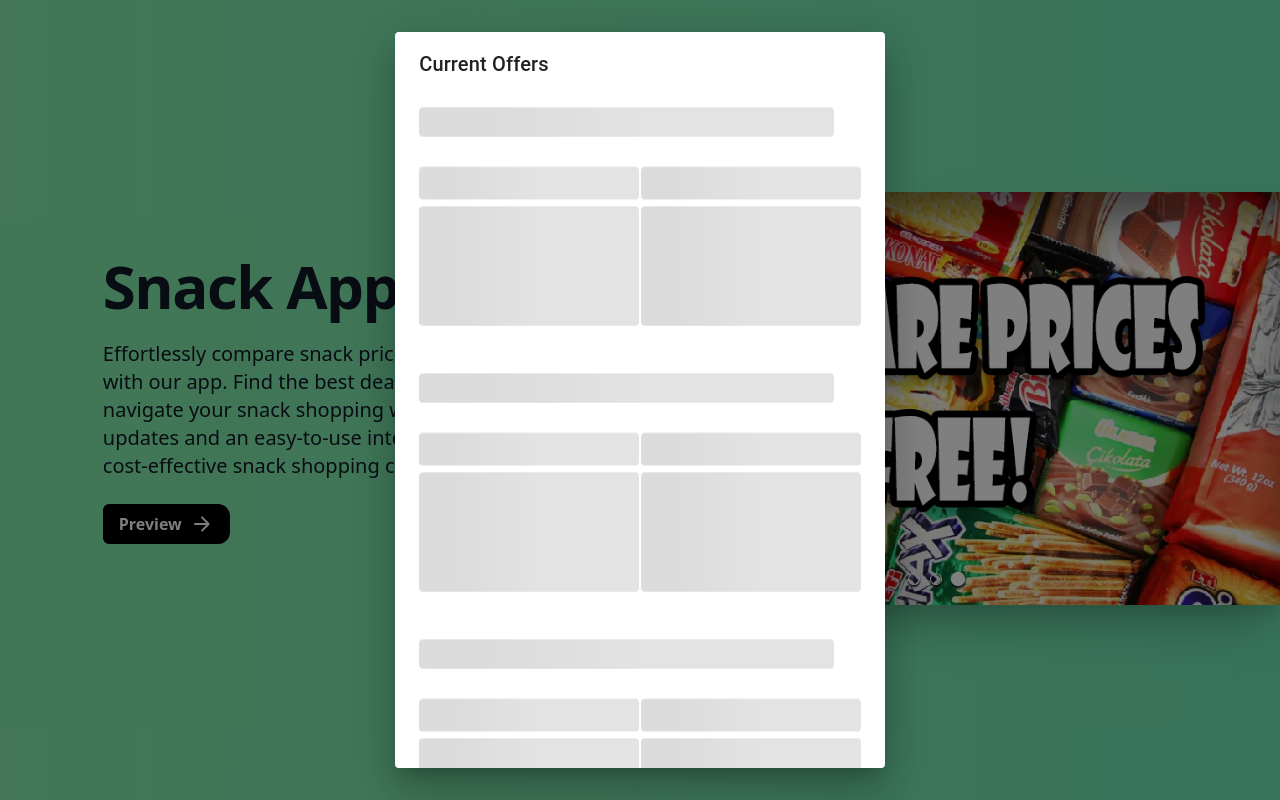
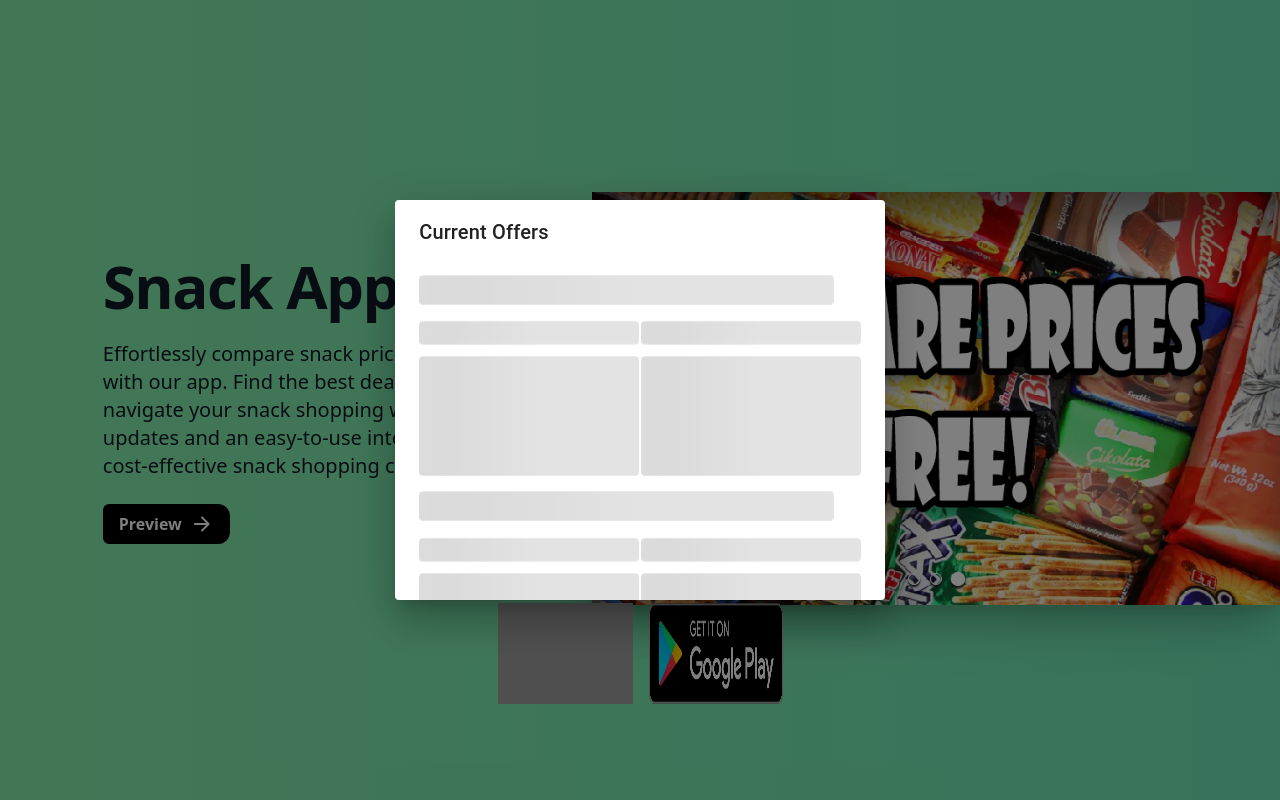
Before and after one commit to EnzyCue/snackProject, a React (Vite) app in the folder Frontend.Snack/snack-app/: page / in a window 1280 px wide. Both pictures are taken after a click on the button "Preview". Built offline with nearby package versions, Linux system fonts and the light colour scheme; grey boxes are pictures that could not be loaded.

Commit message:
fix bug with dialog box

```diff
--- a/Frontend.Snack/snack-app/src/components/product-preview/dialog/product-dialog.tsx
+++ b/Frontend.Snack/snack-app/src/components/product-preview/dialog/product-dialog.tsx
@@ -7,17 +7,14 @@ export default function ProductDialog() {
 
   return (
     <Dialog
+      PaperProps={{ sx: { maxHeight: "50vh", minHeight: "50vh" } }}
       open={openProductsStore.open}
       onClose={() => openProductsStore.setOpen(false)}
     >
       <DialogTitle>Current Offers</DialogTitle>
       <DialogContent>
         {[...Array(10)].map(() => {
-          return (
-            <Stack flexDirection="column">
-              <ProductSkeleton />
-            </Stack>
-          );
+          return <ProductSkeleton />;
         })}
       </DialogContent>
     </Dialog>
--- a/Frontend.Snack/snack-app/src/components/product-preview/product-skelelton/product-skeleton.tsx
+++ b/Frontend.Snack/snack-app/src/components/product-preview/product-skelelton/product-skeleton.tsx
@@ -2,11 +2,11 @@ import { Skeleton, Stack } from "@mui/material";
 
 export default function ProductSkeleton() {
   return (
-    <Stack spacing={1}>
+    <Stack>
       <Skeleton
         animation="wave"
         variant="text"
-        sx={{ fontSize: "1rem", marginBottom: "-1em" }}
+        sx={{ fontSize: "1rem", marginBottom: "-0.1em" }}
         width={415}
         height={50}
       />
@@ -16,7 +16,7 @@ export default function ProductSkeleton() {
           variant="text"
           sx={{
             fontSize: "1rem",
-            marginBottom: "-3.5em",
+            marginBottom: "-2.5em",
             marginRight: "0.1em",
           }}
           width={220}
@@ -24,11 +24,11 @@ export default function ProductSkeleton() {
         <Skeleton
           animation="wave"
           variant="text"
-          sx={{ fontSize: "1rem", marginBottom: "-3.5em" }}
+          sx={{ fontSize: "1rem", marginBottom: "-2.5em" }}
           width={220}
         />
       </Stack>
-      <Stack flexDirection="row">
+      <Stack flexDirection="row" mb={-4}>
         <Skeleton
           animation="wave"
           width={220}
```
